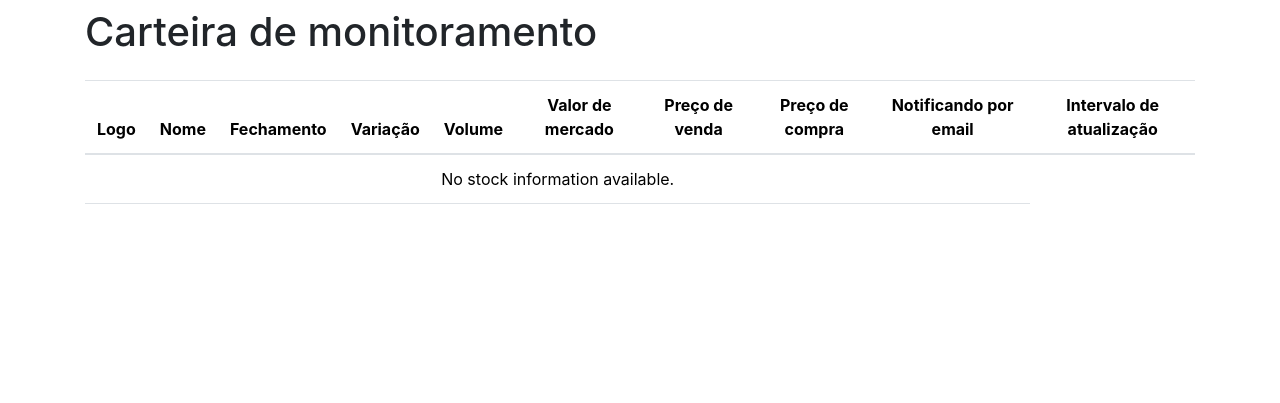
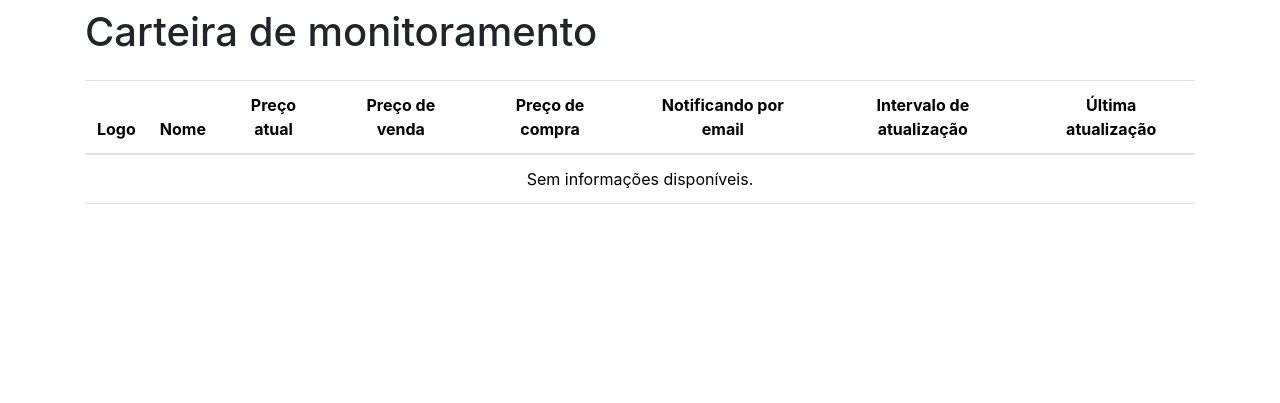
Before and after one commit to hiquebarros/desafio_inoa, a Django app: template desafio_inoa/templates/stock_users/index.html in a window 1280 px wide. Shown: the part 56-459 px from the top of the page. Run offline with Django 4.2, Linux system fonts and the light colour scheme; the template is opened without the code that fills it, so the values that code supplies are empty; some libraries are stand-ins or nearby versions.

Commit message:
fix/inoa-6: removed unused fields

```diff
--- a/desafio_inoa/templates/stock_users/index.html
+++ b/desafio_inoa/templates/stock_users/index.html
@@ -11,14 +11,12 @@
         <tr>
           <th>Logo</th>
           <th>Nome</th>
-          <th>Fechamento</th>
-          <th>Variação</th>
-          <th>Volume</th>
-          <th>Valor de mercado</th>
+          <th>Preço atual</th>
           <th>Preço de venda</th>
           <th>Preço de compra</th>
           <th>Notificando por email</th>
           <th>Intervalo de atualização</th>
+          <th>Última atualização</th>
         </tr>
       </thead>
       <tbody>
@@ -27,17 +25,15 @@
             <td><img src="{{stock.stock.logo}}"/></td>
             <td>{{ stock.stock.stock }}</td>
             <td>R$ {{ stock.close|default:0|floatformat:2 }}</td>
-            <td>{{ stock.change|default:0|floatformat:2 }}%</td>
-            <td>{{ stock.volume }}</td>
-            <td>R$ {{ stock.market_cap| floatformat:2 }}</td>
             <td>R$ {{ stock.selling_price|floatformat:"2" }}</td>
             <td>R$ {{ stock.buying_price|floatformat:"2" }}</td>
             <td>{% if stock.is_notifying == 0 %}Não{% else %}Sim{% endif %}</td>
             <td>{{ stock.update_period }} minuto(s)</td>
+            <td>{{ stock.updated_at }}</td>
           </tr>
         {% empty %}
           <tr>
-            <td colspan="9">No stock information available.</td>
+            <td colspan="9">Sem informações disponíveis.</td>
           </tr>
         {% endfor %}
       </tbody>
--- a/stock_users/models.py
+++ b/stock_users/models.py
@@ -4,9 +4,6 @@ from stocks.models import Stock
 
 class StockUser(models.Model):
     close = models.DecimalField(max_digits=10, decimal_places=8)
-    change = models.DecimalField(max_digits=10, decimal_places=8)
-    volume = models.IntegerField()
-    market_cap = models.BigIntegerField()
     selling_price = models.DecimalField(max_digits=10, decimal_places=2)
     buying_price = models.DecimalField(max_digits=10, decimal_places=2)
     is_notifying = models.IntegerField()
--- a/stocks/views.py
+++ b/stocks/views.py
@@ -52,9 +52,6 @@ class StocksListView(ListView):
 
             model_data = {
                 "close": data['stocks'][0]['close'] if data['stocks'][0]['close'] else 0,
-                "change": data['stocks'][0]['change'] if data['stocks'][0]['change'] else 0,
-                "volume": data['stocks'][0]['volume'] if data['stocks'][0]['volume'] else 0,
-                "market_cap": data['stocks'][0]['market_cap'] if data['stocks'][0]['market_cap'] else 0,
                 "selling_price": selling_price,
                 "buying_price": buying_price,
                 "is_notifying": is_notifying,
```
Also changed, not shown: stock_users/migrations/0007_remove_stockuser_change_remove_stockuser_market_cap_and_more.py (added).
